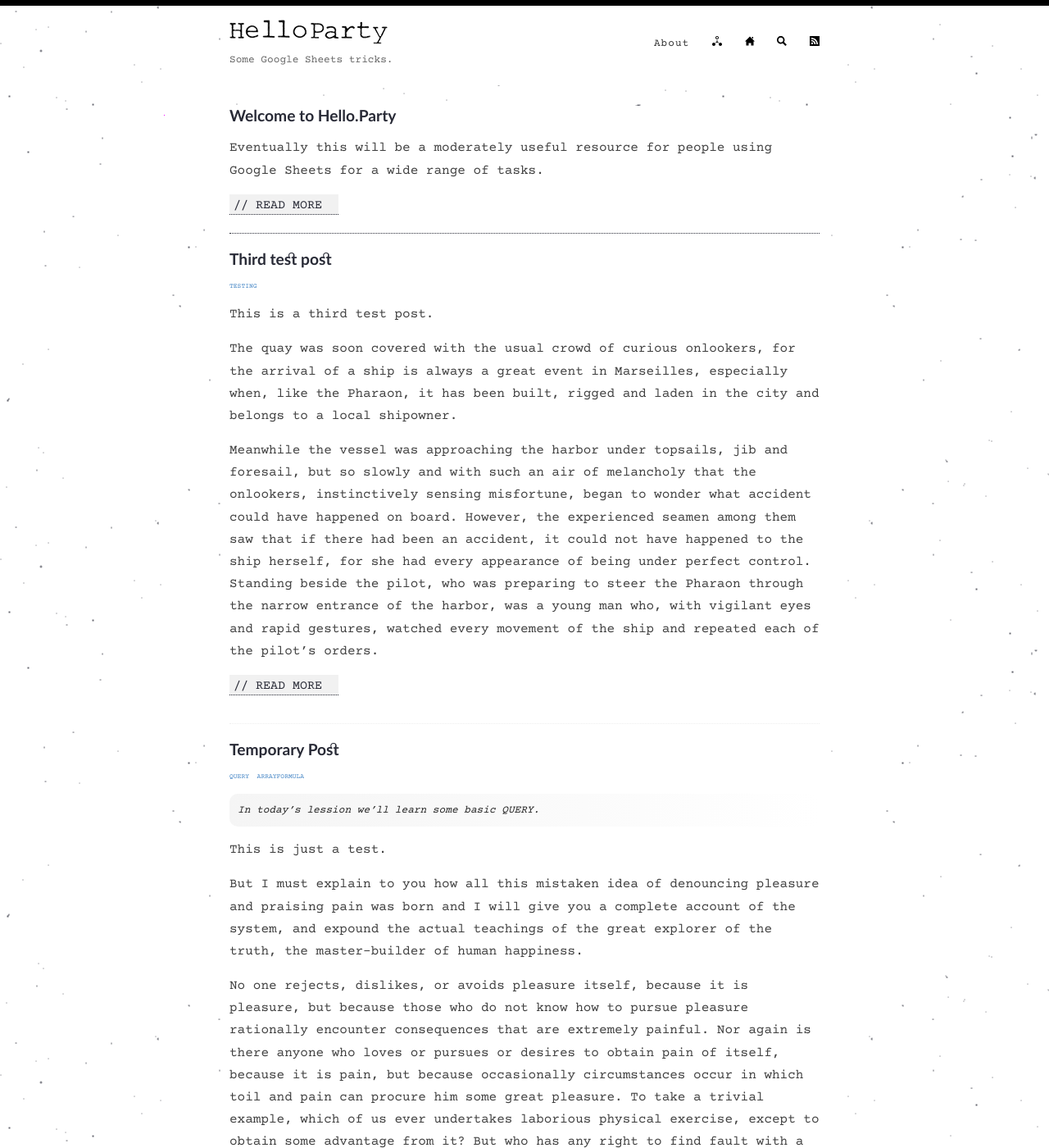
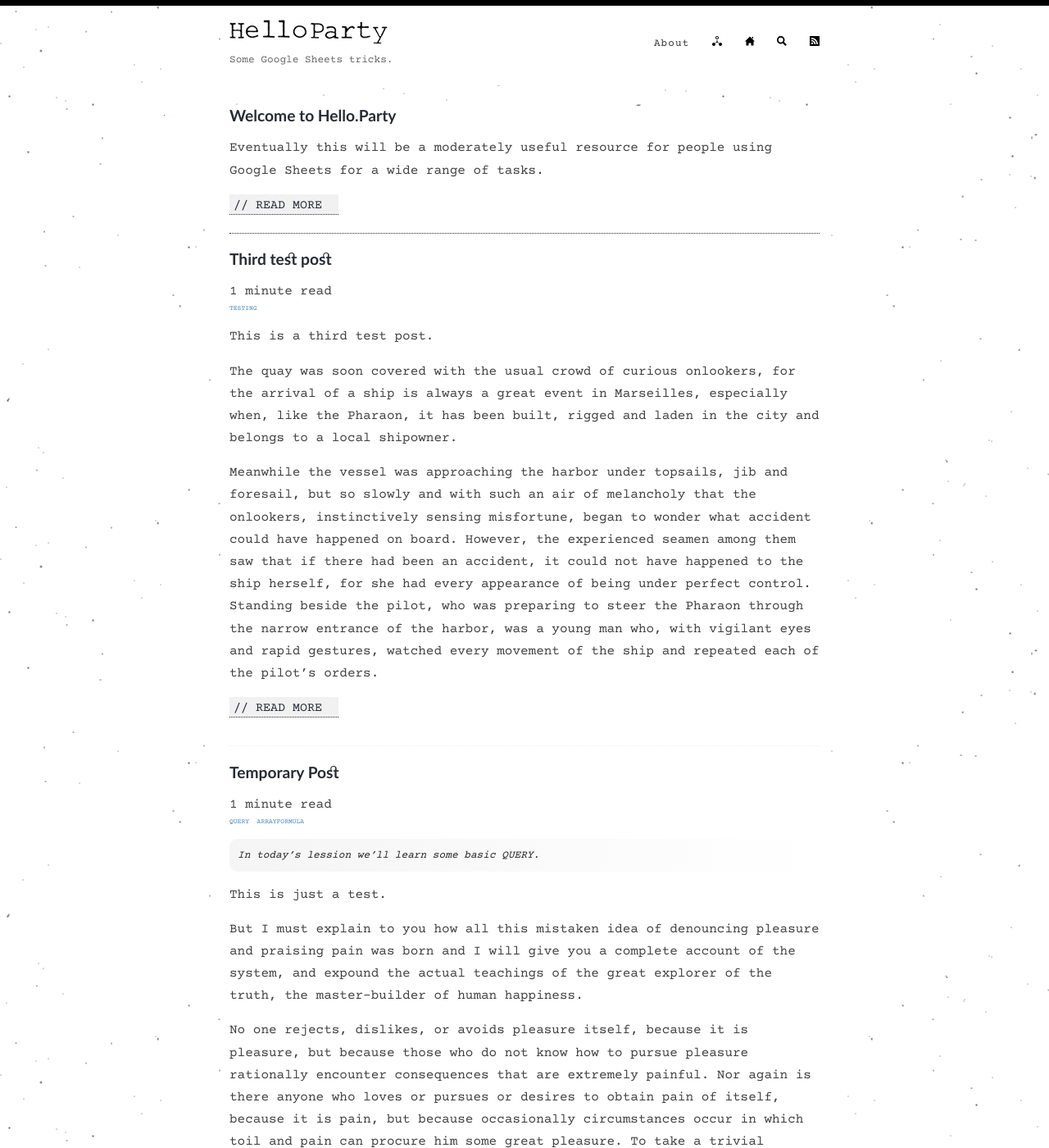
Before and after one commit to hello-party/hello-party-old.github.io, a Jekyll site: the page built from index.html, in a window 1280 px wide and 1400 px high. Shown: the whole window at 82% size. Built offline with Jekyll 4.4.1, drawn with Linux system fonts in a browser that asks for light colours; the list of posts is cut into pages by our own code.

Commit message:
Update index.html

```diff
--- a/index.html
+++ b/index.html
@@ -34,8 +34,8 @@
             </article>
           {% else %}
             <article class="post">
-
               <h1><a href="{{ site.baseurl }}{{ post.url }}">{{ post.title }}</a></h1>
+<span class="post-words">{% capture words %}{{ post.content | number_of_words }}{% endcapture %}{% unless words contains "-" %}{{ words | plus: 250 | divided_by: 250 | append: " minute read" }}{% endunless %}</span>
                 <div id="smallCategories">
                           {% if post %}
         {% assign categories = post.categories %}
```
